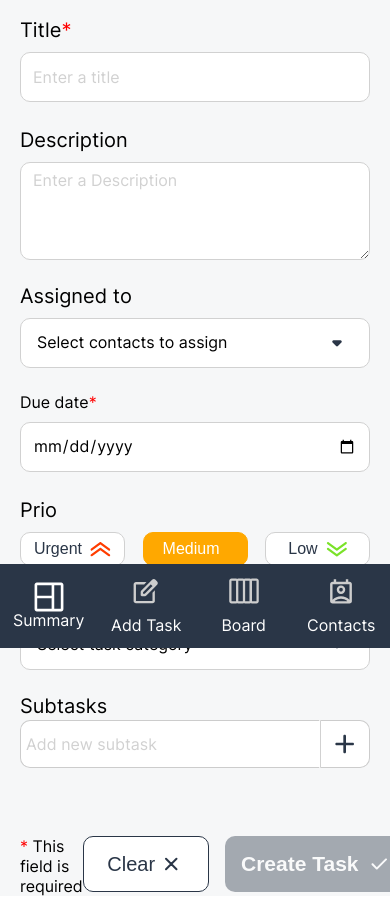
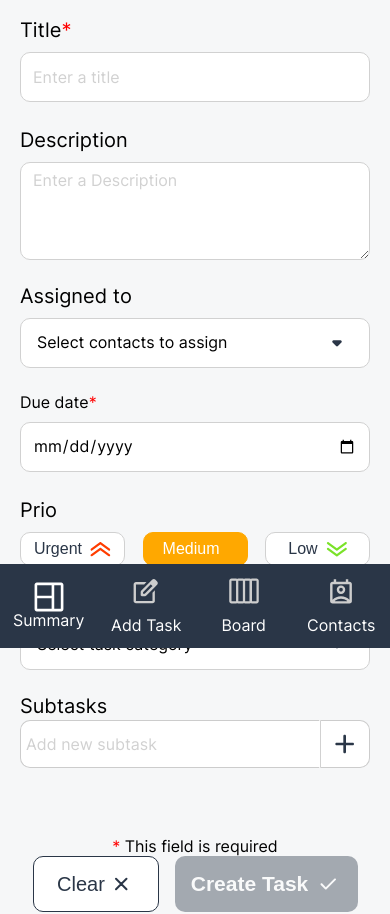
Before and after one commit to ChristianWestrich/DAjoin, a plain HTML site: page html/add_task.html in a window 390 px wide. Shown: the part 196-1110 px from the top of the page. Drawn offline with Linux system fonts and the light colour scheme; no server answers; files whose address does not match are found by name.

Commit message:
Updated css for AddTask

```diff
--- a/css/add-task.css
+++ b/css/add-task.css
@@ -436,11 +436,57 @@ ul {
   border-radius: 4px;
 }
 
-@media (max-width: 425px) {
+@media (max-width: 1200px) {
+  .add-task-input {
+    flex-direction: column;
+  }
+
+  .add-task-divider {
+    height: 1px;
+    width: 100%;
+    margin: 20px 0 20px 0;
+  }
+  .add-task-form {
+    width: 100%;
+  }
+
+  .add-task-input-left {
+    width: 100%;
+  }
+}
+
+@media (max-width: 900px) {
+  .add-task-content {
+    padding-left: 80px;
+    padding-right: 80px;
+    padding-top: 13vh;
+    padding-bottom: 13vh;
+  }
+}
+
+@media (max-width: 550px) {
+  .add-task-footer {
+    display: flex;
+    align-items: center;
+    flex-direction: column;
+    justify-content: space-between;
+
+  }
+}
+
+@media (max-width: 550px) {
   .add-task-content {
     padding-left: 20px;
     padding-right: 20px;
     flex: 1;
+  }
+
+  .add-task-footer {
+    display: flex;
+    align-items: center;
+    flex-direction: column;
+    justify-content: space-between;
+    padding-right: 0;
   }
 
   .add-task-form {
@@ -488,3 +534,14 @@ ul {
     min-height: 80px;
   }
 }
+
+@media (max-width: 350px) {
+
+  .add-task-kill-all-input-btn {
+    width: 100px;
+  }
+  .add-task-create-btn {
+    width: 150px;
+  }
+
+}
```
